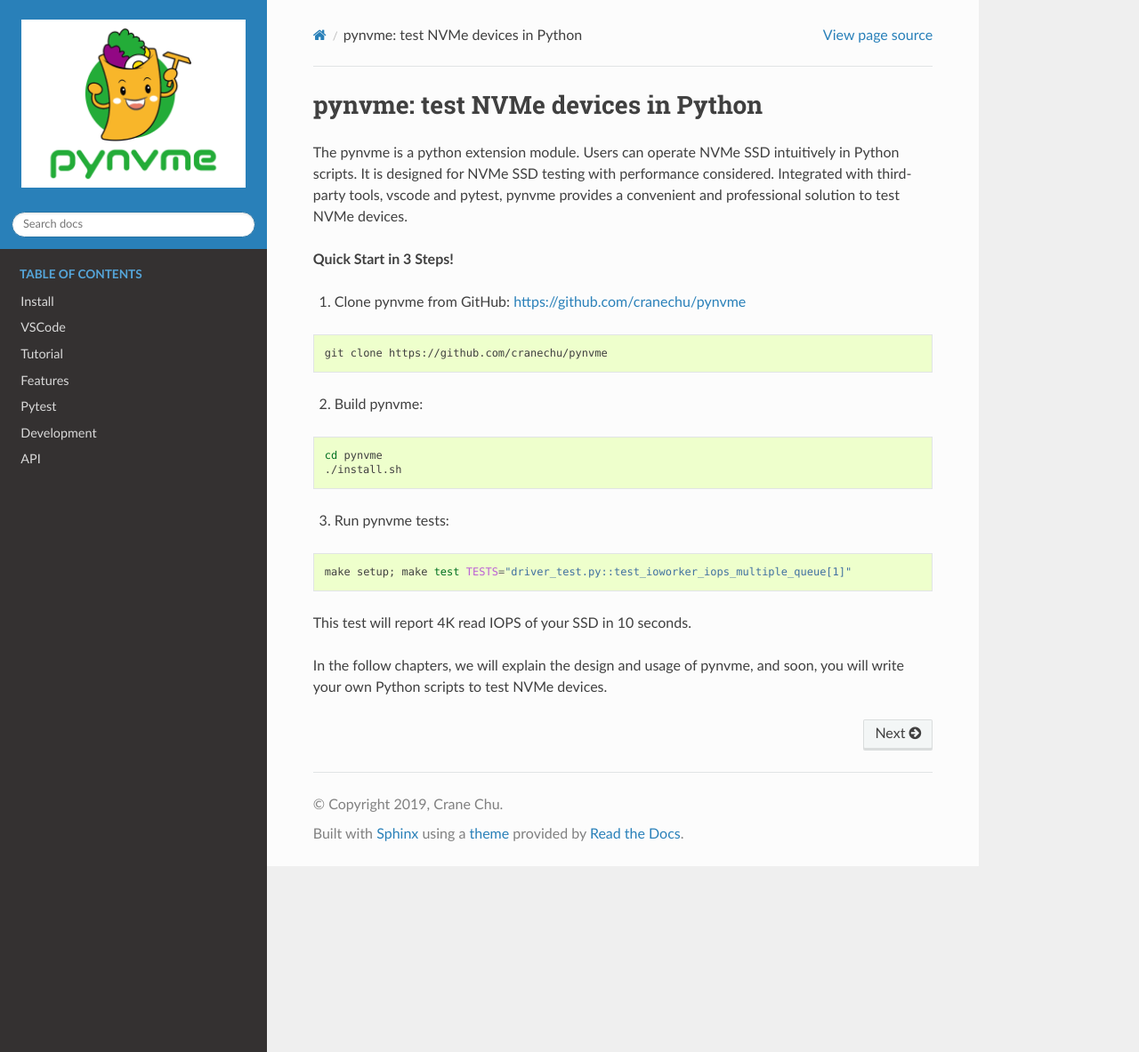
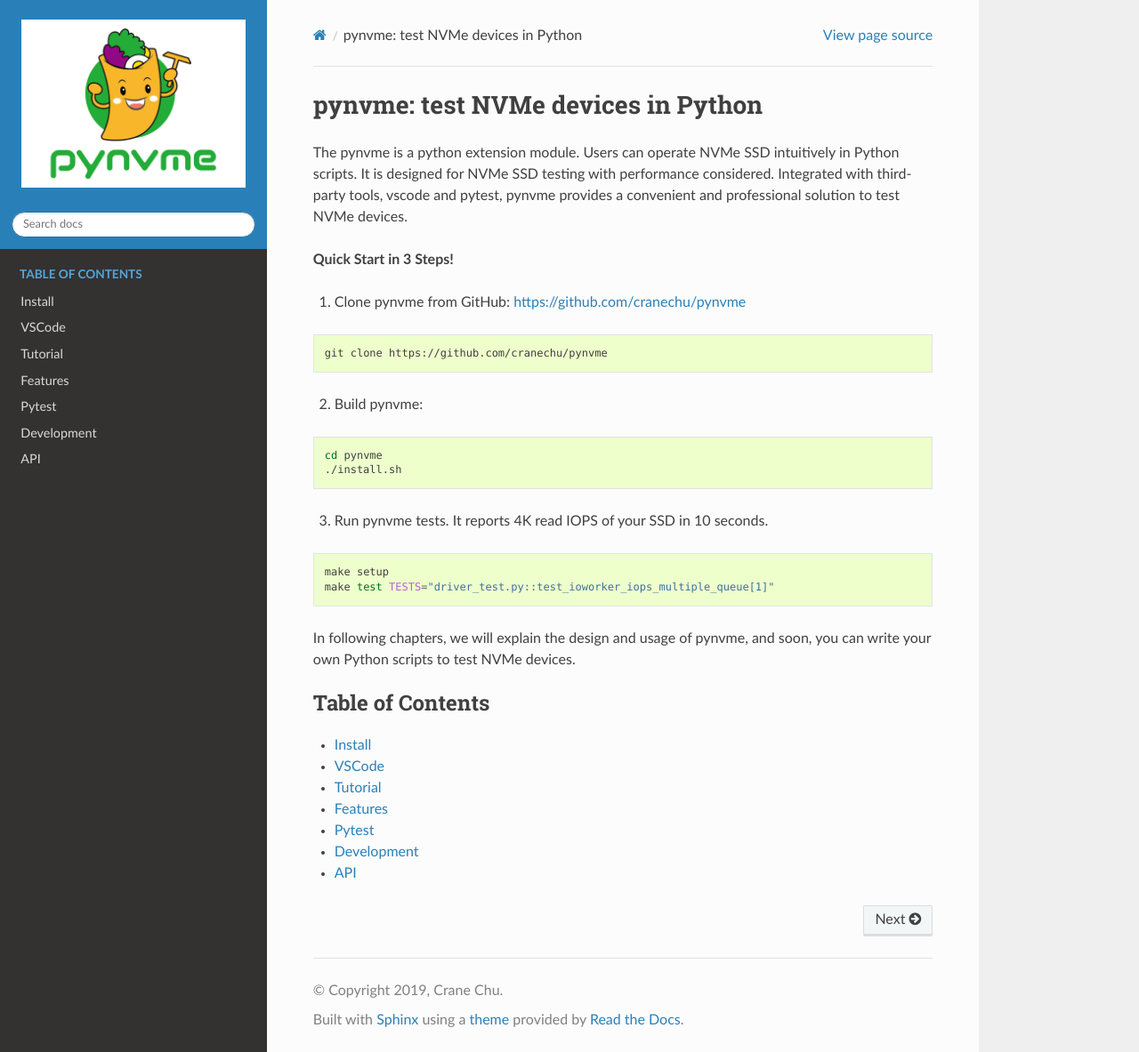
Before and after one commit to pynvme/pynvme, a Sphinx documentation site: the page built from doc/index.rst, in a window 1280 px wide and 1183 px high. Shown: the whole window at 89% size. Built offline with Sphinx 7.4.7 and the Read the Docs theme 2.0.0, drawn with Linux system fonts in a browser that asks for light colours.

Commit message:
display toc

```diff
--- a/doc/index.rst
+++ b/doc/index.rst
@@ -2,6 +2,7 @@ pynvme: test NVMe devices in Python
 ===================================
 
 The pynvme is a python extension module. Users can operate NVMe SSD intuitively in Python scripts. It is designed for NVMe SSD testing with performance considered. Integrated with third-party tools, vscode and pytest, pynvme provides a convenient and professional solution to test NVMe devices.
+
 
 **Quick Start in 3 Steps!**
 
@@ -18,20 +19,19 @@ The pynvme is a python extension module. Users can operate NVMe SSD intuitively
    cd pynvme
    ./install.sh
 
-3. Run pynvme tests:
+3. Run pynvme tests. It reports 4K read IOPS of your SSD in 10 seconds.
 
 .. code-block:: shell
 
-   make setup; make test TESTS="driver_test.py::test_ioworker_iops_multiple_queue[1]"
+   make setup
+   make test TESTS="driver_test.py::test_ioworker_iops_multiple_queue[1]"
 
-This test will report 4K read IOPS of your SSD in 10 seconds.
 
-In the follow chapters, we will explain the design and usage of pynvme, and soon, you will write your own Python scripts to test NVMe devices.
+In following chapters, we will explain the design and usage of pynvme, and soon, you can write your own Python scripts to test NVMe devices.
 
 
 .. toctree::
-   :maxdepth: 2
-   :hidden:
+   :maxdepth: 1
    :caption: Table of Contents
 
    install
```
